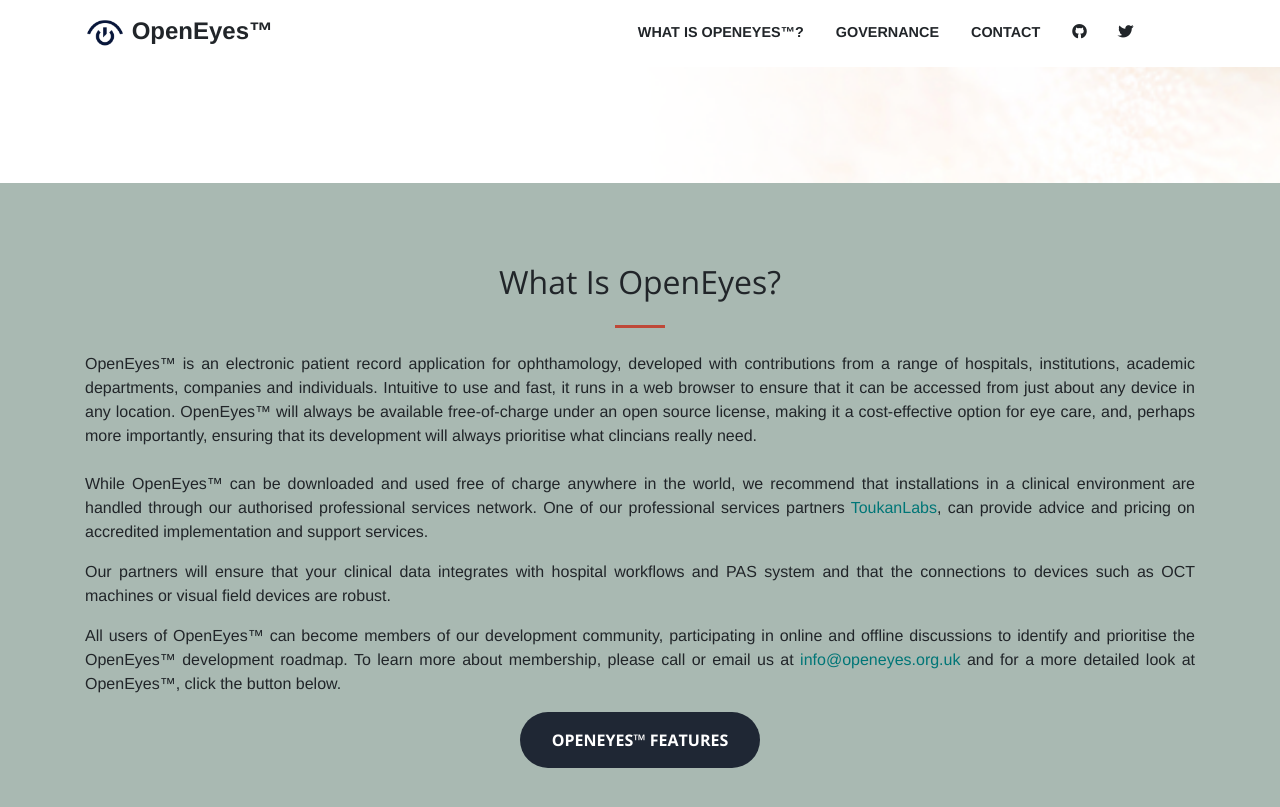
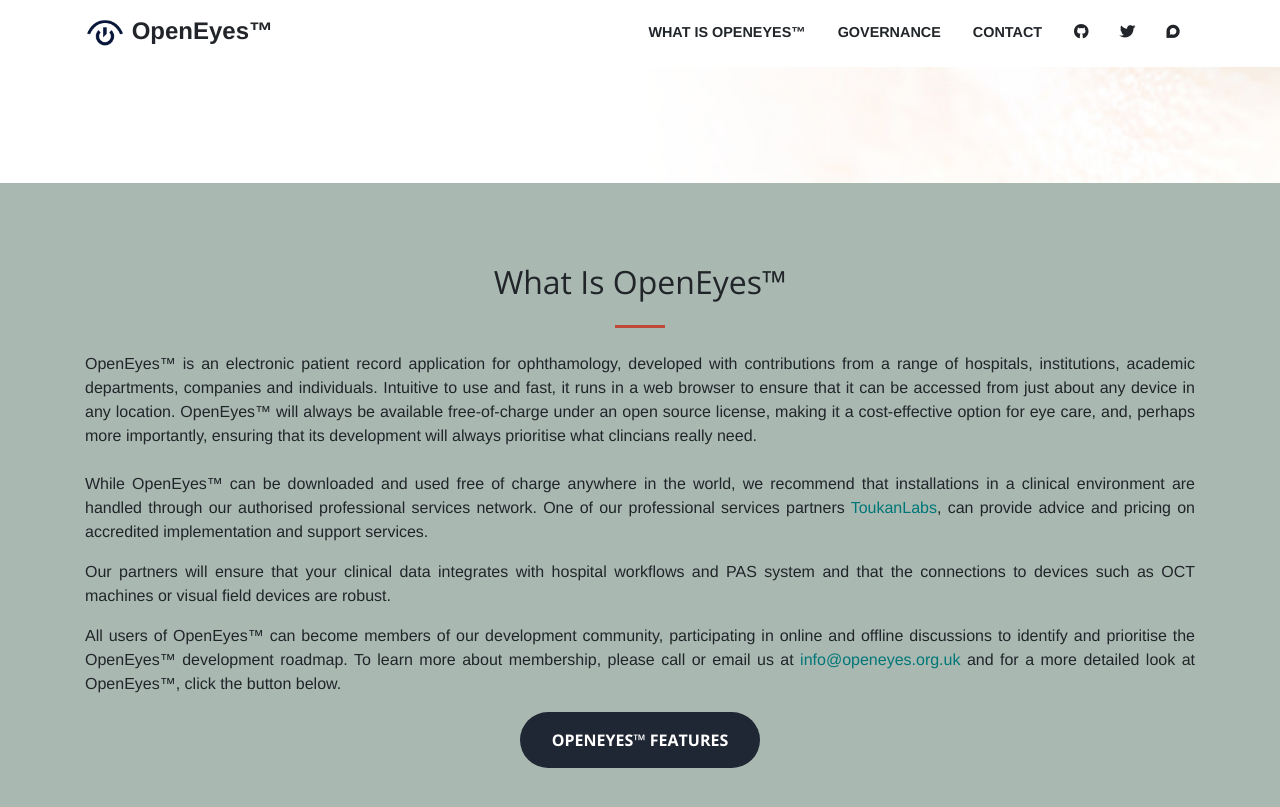
Before and after one commit to openeyes/openeyes.github.io, a Jekyll site: the page built from index.html, in a window 1280 px wide and 900 px high, scrolled down 717 px. Shown: the top 807 px of the window. Built offline with Jekyll 4.4.1, drawn with Linux system fonts in a browser that asks for light colours; nearby versions of some CDN libraries; some web fonts are replaced.

Commit message:
Link Updates

```diff
--- a/_includes/header.html
+++ b/_includes/header.html
@@ -9,7 +9,7 @@
         <div class="collapse navbar-collapse" id="navbarResponsive">
           <ul class="navbar-nav ml-auto">
           <li class="nav-item">
-            <a class="nav-link js-scroll-trigger" href="#whatIs">What is OpenEyes™?</a>
+            <a class="nav-link js-scroll-trigger" href="#whatIs">What is OpenEyes™</a>
             </li>
             <li class="nav-item">
               <a class="nav-link js-scroll-trigger" href="#services">Governance</a>
@@ -25,7 +25,7 @@
 			 <a class="nav-link" href="https://twitter.com/openeyes_oef" target="_blank"><i class="fab fa-twitter"></i></a>
 			</li>
       <li class="nav-item">
-			 <a class="nav-link" href="https://forums.apperta.org/c/openeyes" target="_blank"><i class="fas fa-discourse"></i></a>
+			 <a class="nav-link" href="https://forums.apperta.org/c/openeyes" target="_blank"><i class="fab fa-discourse"></i></a>
 			</li>
           </ul>
         </div>
--- a/_includes/page-header.html
+++ b/_includes/page-header.html
@@ -45,7 +45,7 @@
 			 <a class="nav-link" href="https://twitter.com/openeyes_oef" target="_blank"><i class="fab fa-twitter"></i></a>
 			</li>
       <li class="nav-item">
-			 <a class="nav-link" href="https://forums.apperta.org/c/openeyes" target="_blank"><i class="fas fa-discourse"></i></a>
+			 <a class="nav-link" href="https://forums.apperta.org/c/openeyes" target="_blank"><i class="fab fa-discourse"></i></a>
 			</li>
           </ul>
         </div>
--- a/index.html
+++ b/index.html
@@ -28,7 +28,7 @@
       <div class="container">
         <div class="row">
           <div class="col-lg-12 text-justify">
-            <center><h2 class="section-heading">What Is OpenEyes?</h2></center>
+            <center><h2 class="section-heading">What Is OpenEyes™</h2></center>
             <hr class="my-4">
 
                         <p class="mb-0">
```
